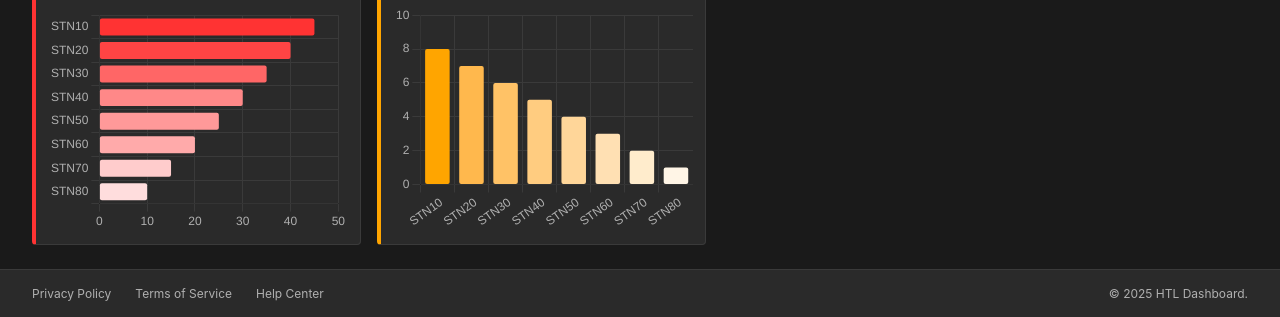
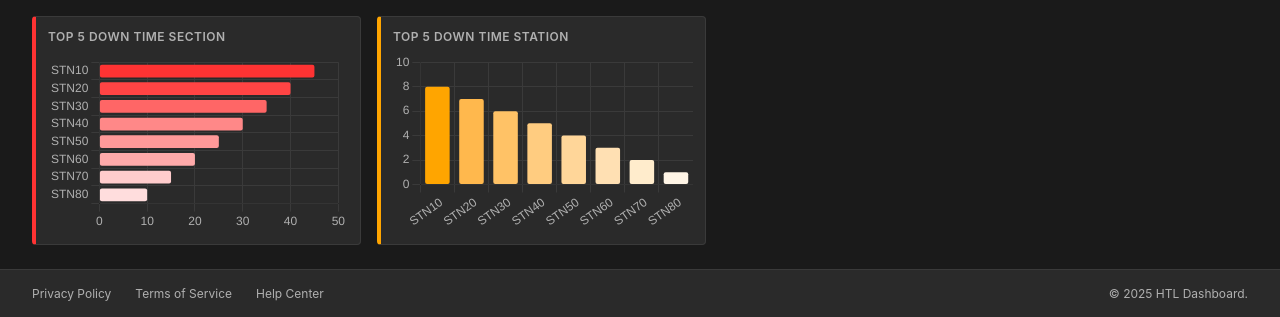
Before and after one commit to nattawat7786-collab/HTL_DASHBORD, a plain HTML site: page index.html in a window 1280 px wide. Shown: the part 483-800 px from the top of the page. Drawn offline with nearby package versions, Linux system fonts and the light colour scheme.

Commit message:
V.0.0.2.2

```diff
--- a/styles.css
+++ b/styles.css
@@ -150,13 +150,11 @@ body {
 .block-chart {
     background: #2A2A2A;
     border-left: 4px solid #FF3333;
-    min-height: 250px;
 }
 
 .block-station {
     background: #2A2A2A;
     border-left: 4px solid #FFA500;
-    min-height: 250px;
 }
 
 .block-efficiency {
@@ -190,9 +188,8 @@ body {
 
 .chart-container {
     position: relative;
-    height: 100%;
+    height: 180px;
     width: 100%;
-    flex: 1;
 }
 
 .efficiency-large {
```
